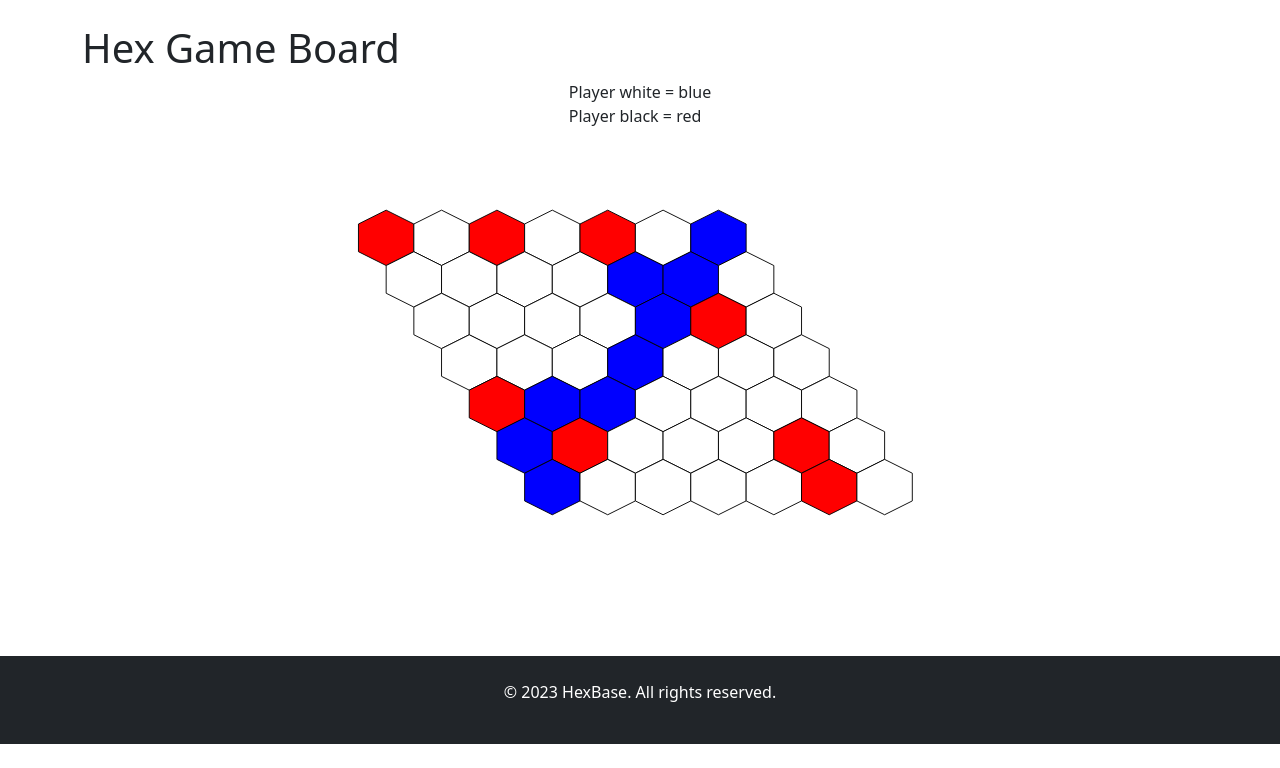
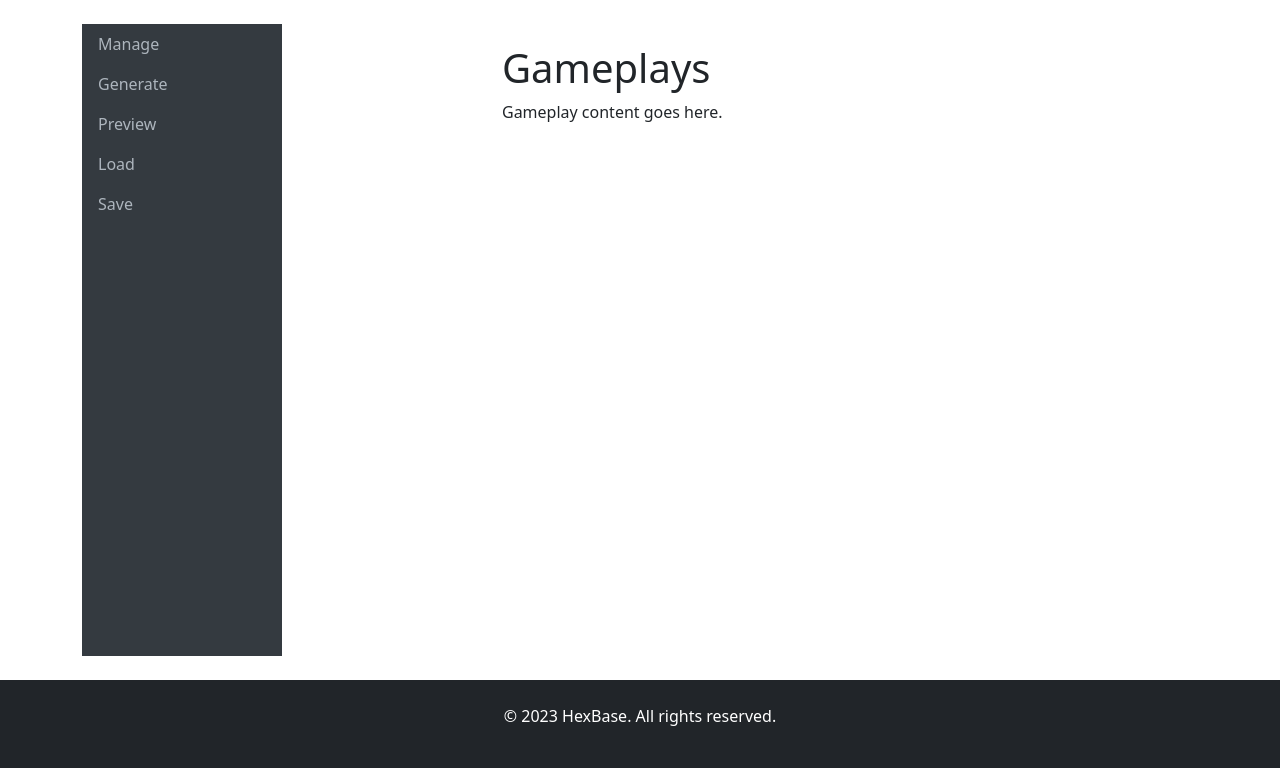
Before and after one commit to ai22m030/hexBase, a Flask app: page /gameplays in a window 1280 px wide. Shown: the part 56-824 px from the top of the page. Before the commit the page ends 800 px from the top, so only its background shows below. Run offline with Flask 3, Linux system fonts and the light colour scheme.

Commit message:
Add some templates

```diff
--- a/app.py
+++ b/app.py
@@ -34,10 +34,10 @@ def train_cnn():
     return "Train CNN page"
 
 
-@app.route('/hex_board')
+@app.route('/board')
 def hex_board():
     # Add your training logic here
-    return "hex_board"
+    return render_template('board.html', board=board_data)
 
 
 @app.route('/agent_control')
@@ -46,5 +46,31 @@ def agent_control():
     return "Agent Control page"
 
 
+@app.route('/manage_gameplays')
+def manage_gameplays():
+    # Add your manage gameplays logic here
+    return "Manage gameplays page"
+
+@app.route('/generate_gameplays')
+def generate_gameplays():
+    # Add your generate gameplays logic here
+    return "Generate gameplays page"
+
+@app.route('/preview_gameplays')
+def preview_gameplays():
+    # Add your preview gameplays logic here
+    return "Preview gameplays page"
+
+@app.route('/load_gameplays')
+def load_gameplays():
+    # Add your load gameplays logic here
+    return "Load gameplays page"
+
+@app.route('/save_gameplays')
+def save_gameplays():
+    # Add your save gameplays logic here
+    return "Save gameplays page"
+
+
 if __name__ == '__main__':
     app.run()
--- a/templates/gameplays.html
+++ b/templates/gameplays.html
@@ -1,40 +1,54 @@
-{% extends 'base.html' %}
+{% extends "base.html" %}
 
 {% block content %}
-  <h1>Hex Game Board</h1>
-  <div class="d-flex justify-content-center">
-      <p>
-          Player white = blue<br>
-          Player black = red
-      </p>
+<style>
+  .page-wrapper {
+    display: flex;
+    min-height: calc(100vh - 56px - 112px);
+  }
+
+  .sidebar {
+    width: 200px;
+    background-color: #343a40;
+    overflow-y: auto;
+    display: flex;
+    flex-direction: column;
+    position: sticky;
+    top: 56px;
+    height: calc(100vh - 56px - 112px);
+  }
+
+  .sidebar .nav-link {
+    color: #adb5bd;
+    cursor: pointer;
+  }
+
+  .sidebar .nav-link:hover {
+    background-color: #495057;
+    text-decoration: none;
+    color: #ffffff;
+  }
+
+  .main-content {
+    flex-grow: 1;
+    padding: 20px;
+    margin-left: 200px;
+  }
+</style>
+
+<div class="page-wrapper">
+  <div class="sidebar">
+    <nav class="nav flex-column">
+      <a class="nav-link" href="#">Manage</a>
+      <a class="nav-link" href="#">Generate</a>
+      <a class="nav-link" href="#">Preview</a>
+      <a class="nav-link" href="#">Load</a>
+      <a class="nav-link" href="#">Save</a>
+    </nav>
   </div>
-  <div class="d-flex justify-content-center">
-    <svg class="hex-board" viewBox="-20 -50 650 450" xmlns="http://www.w3.org/2000/svg">
-      {% for row in range(7) %}
-        {% for col in range(7) %}
-          {% set x = col * 60 + 30 * row %}
-          {% set y = row * 45 %}
-          {% set cell = board[row][col] %}
-          {% if cell == 1 %}
-            {% set fill_color = 'blue' %}
-          {% elif cell == -1 %}
-            {% set fill_color = 'red' %}
-          {% else %}
-            {% set fill_color = 'white' %}
-          {% endif %}
-          <polygon points="30,0 60,15 60,45 30,60 0,45 0,15" transform="translate({{ x }},{{ y }})" stroke="black" fill="{{ fill_color }}" class="hexagon" />
-        {% endfor %}
-      {% endfor %}
-    </svg>
+  <div class="main-content">
+    <h1>Gameplays</h1>
+    <p>Gameplay content goes here.</p>
   </div>
-
-  <style>
-    .hex-board {
-      width: 100%;
-      max-width: 600px;
-      height: auto;
-      display: block;
-      margin-top: 20px;
-    }
-  </style>
+</div>
 {% endblock %}
```
Also changed, not shown: templates/board.html (added, +40 -0 lines), 1 other file.
